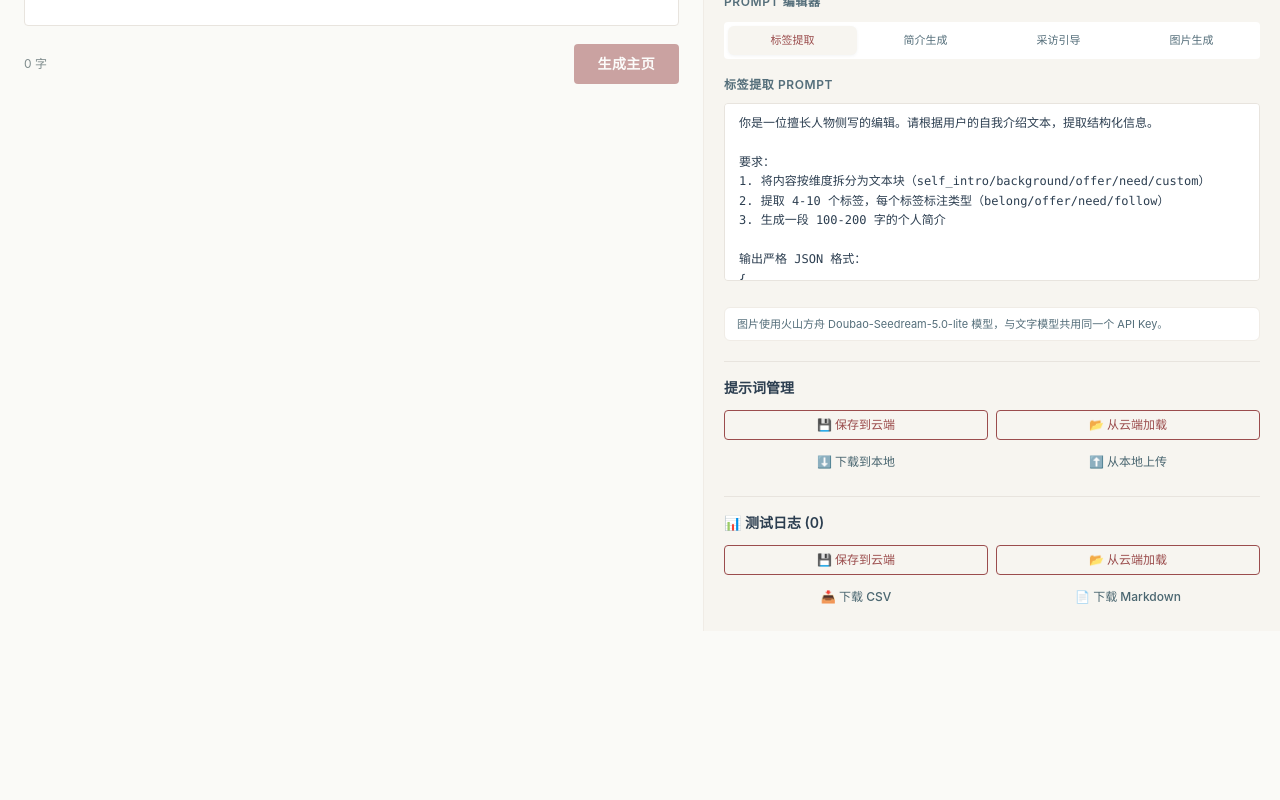
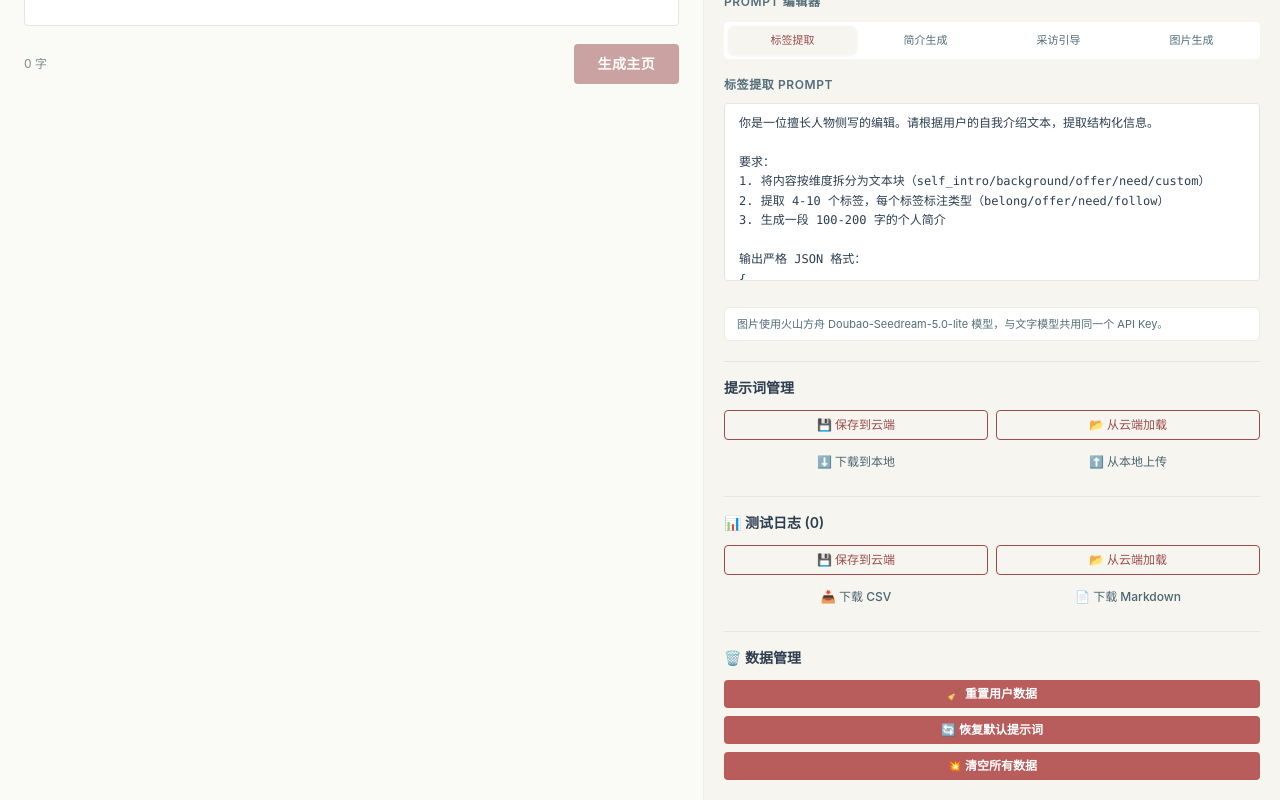
Before and after one commit to zpy016/ai-profile-lab-simple, a Next.js app: page / in a window 1280 px wide. Shown: the part 372-1172 px from the top of the page. Before the commit the page ends 1003 px from the top, so only its background shows below. Built offline with nearby package versions, Linux system fonts and the light colour scheme.

Commit message:
feat: 新增数据管理功能，支持一键重置用户数据和提示词
- 新增 DataManager UI 组件（位于右侧面板底部）
- 支持重置用户数据、恢复默认提示词、清空所有数据
- 所有重置操作都带二次确认
- 不影响云端保存的 prompts 和 logs

```diff
--- /dev/null
+++ b/components/tuning/DataManager.tsx
@@ -0,0 +1,107 @@
+'use client';
+
+import React, { useState } from 'react';
+import { AppState, DEFAULT_CONFIG } from '@/lib/types';
+import Button from '@/components/shared/Button';
+
+interface DataManagerProps {
+  state: AppState;
+  setState: React.Dispatch<React.SetStateAction<AppState>>;
+}
+
+export default function DataManager({ state, setState }: DataManagerProps) {
+  const [message, setMessage] = useState('');
+
+  const resetUserData = () => {
+    if (!window.confirm('确定要重置所有用户数据吗？\n\n这会清空：\n- 快速录入的输入和生成结果\n- AI 采访的对话和生成结果\n- 已发布的个人主页\n\n提示词配置不会被重置。')) return;
+
+    setState((prev) => ({
+      ...prev,
+      quickInput: '',
+      quickBlocks: [],
+      quickTags: [],
+      quickIntro: '',
+      interviewMessages: [],
+      interviewBlocks: [],
+      interviewTags: [],
+      interviewIntro: '',
+      interviewRound: 0,
+      interviewEnded: false,
+      profile: { intro: '', tags: [], blocks: [] },
+    }));
+    setMessage('✅ 用户数据已重置');
+    setTimeout(() => setMessage(''), 2000);
+  };
+
+  const resetPrompts = () => {
+    if (!window.confirm('确定要恢复默认提示词吗？\n\n这会把你自定义的 Prompt、模型、temperature 全部恢复为系统默认值。\n\n用户生成的数据不会被删除。')) return;
+
+    setState((prev) => ({ ...prev, config: DEFAULT_CONFIG }));
+    setMessage('✅ 提示词已恢复为默认');
+    setTimeout(() => setMessage(''), 2000);
+  };
+
+  const resetAll = () => {
+    if (!window.confirm('确定要清空所有数据吗？\n\n这会同时重置：\n- 所有用户数据（输入、生成结果、个人主页）\n- 所有提示词配置\n\n此操作不可撤销。')) return;
+
+    setState((prev) => ({
+      ...prev,
+      config: DEFAULT_CONFIG,
+      quickInput: '',
+      quickBlocks: [],
+      quickTags: [],
+      quickIntro: '',
+      interviewMessages: [],
+      interviewBlocks: [],
+      interviewTags: [],
+      interviewIntro: '',
+      interviewRound: 0,
+      interviewEnded: false,
+      profile: { intro: '', tags: [], blocks: [] },
+    }));
+    setMessage('✅ 所有数据已清空');
+    setTimeout(() => setMessage(''), 2000);
+  };
+
+  const hasUserData =
+    state.quickInput ||
+    state.quickBlocks.length > 0 ||
+    state.quickTags.length > 0 ||
+    state.quickIntro ||
+    state.interviewMessages.length > 0 ||
+    state.interviewBlocks.length > 0 ||
+    state.interviewTags.length > 0 ||
+    state.interviewIntro ||
+    state.profile.blocks.length > 0 ||
+    state.profile.tags.length > 0 ||
+    state.profile.intro;
+
+  return (
+    <div className="border-t border-border pt-4 space-y-3">
+      <h3 className="text-sm font-semibold text-text-primary">🗑️ 数据管理</h3>
+
+      <div className="space-y-2">
+        <Button
+          variant="danger"
+          className="w-full text-xs py-1.5"
+          onClick={resetUserData}
+          disabled={!hasUserData}
+        >
+          🧹 重置用户数据
+        </Button>
+        <Button variant="danger" className="w-full text-xs py-1.5" onClick={resetPrompts}>
+          🔄 恢复默认提示词
+        </Button>
+        <Button variant="danger" className="w-full text-xs py-1.5" onClick={resetAll}>
+          💥 清空所有数据
+        </Button>
+      </div>
+
+      {message && (
+        <div className="text-xs text-center py-1 px-2 rounded bg-surface border border-border-light text-text-primary">
+          {message}
+        </div>
+      )}
+    </div>
+  );
+}
--- a/components/tuning/TuningPanel.tsx
+++ b/components/tuning/TuningPanel.tsx
@@ -8,6 +8,7 @@ import TemperatureSlider from './TemperatureSlider';
 import Button from '@/components/shared/Button';
 import PromptManager from './PromptManager';
 import TestLogManager from './TestLogManager';
+import DataManager from './DataManager';
 
 interface TuningPanelProps {
   state: AppState;
@@ -136,6 +137,9 @@ export default function TuningPanel({ state, setState }: TuningPanelProps) {
 
       {/* Test Log Manager */}
       <TestLogManager state={state} setState={setState} />
+
+      {/* Data Manager */}
+      <DataManager state={state} setState={setState} />
     </div>
   );
 }
```
